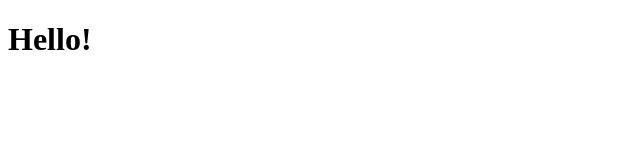
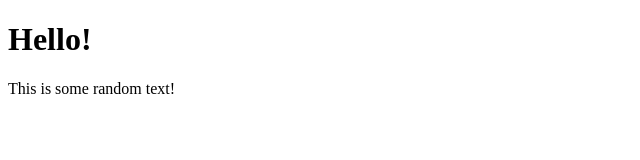
Before and after one commit to tomhughes87/day1_future, a plain HTML site: page index.html in a window 1280 px wide. Shown: the whole page, without its empty margins (0-640 px from the left). Drawn offline with Linux system fonts and the light colour scheme.

Commit message:
add random text

```diff
--- a/index.html
+++ b/index.html
@@ -8,5 +8,6 @@
 </head>
 <body>
     <h1>Hello!</h1>
+    <p>This is some random text!</p>
 </body>
 </html>
```
